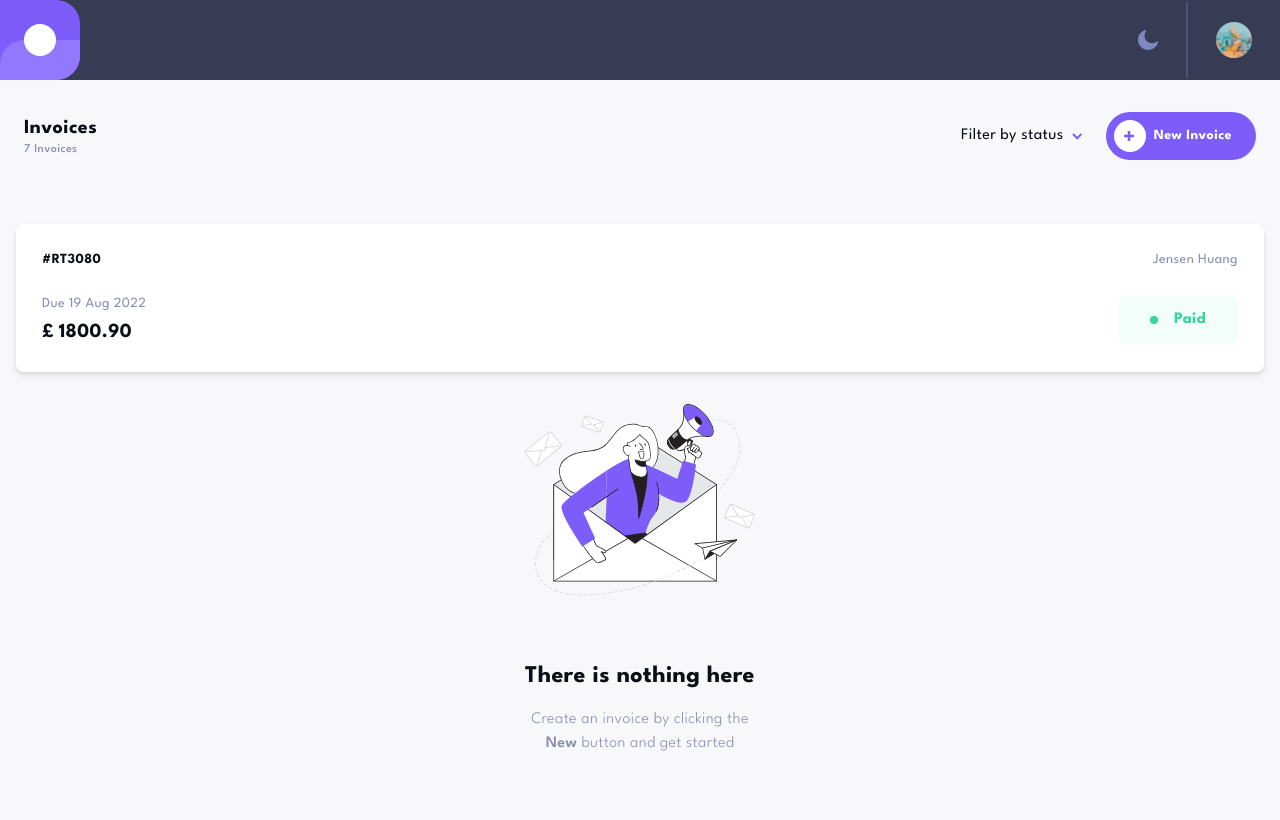
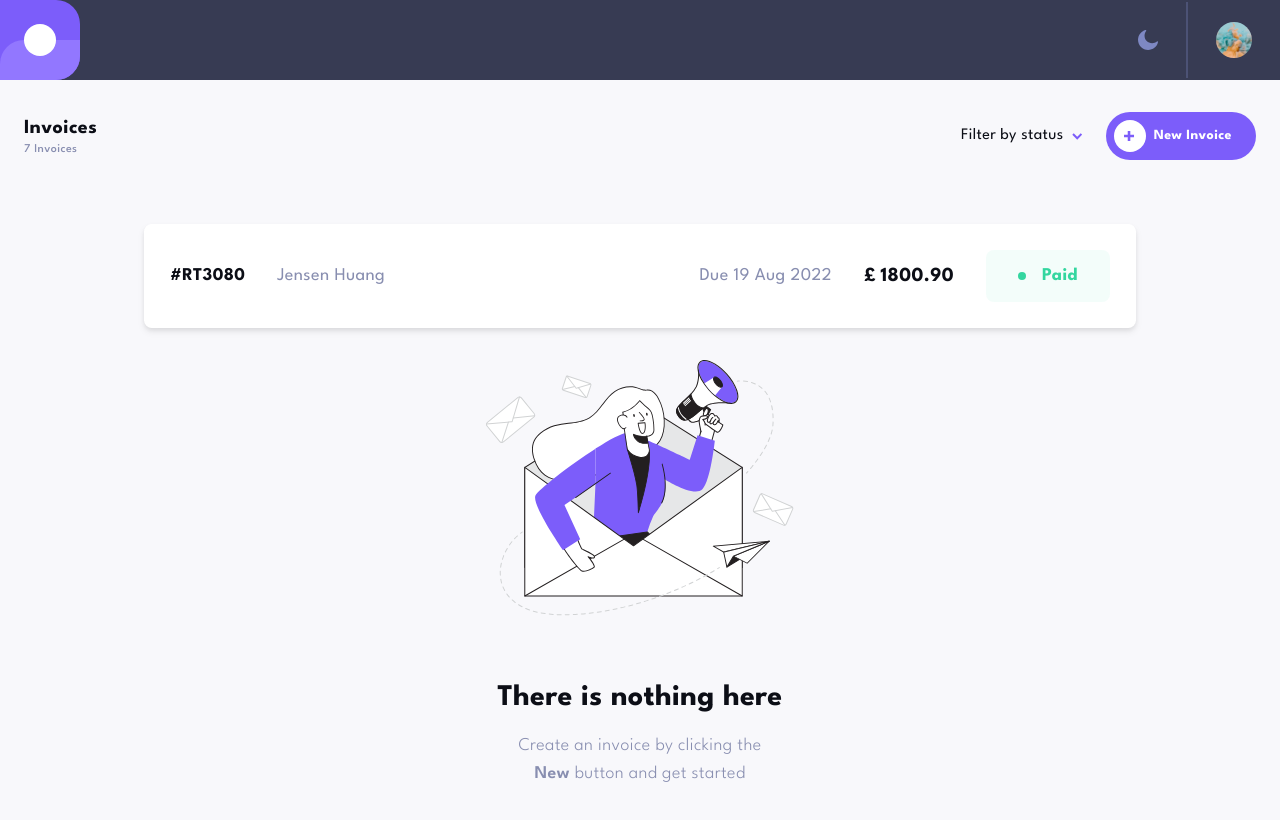
Before and after one commit to arronrees/invoice-app, a Next.js app: page / in a window 1280 px wide. Shown: the top 820 px of the page. Built offline with nearby package versions, Linux system fonts and the light colour scheme.

Commit message:
Invoices responsive added

```diff
--- a/components/invoices/InvoiceGrid.jsx
+++ b/components/invoices/InvoiceGrid.jsx
@@ -3,7 +3,7 @@ import NoInvoices from './NoInvoices';
 
 export default function InvoiceGrid() {
   return (
-    <section className='px-4 py-8'>
+    <section className='px-4 py-8 max-w-5xl mx-auto'>
       <InvoiceItem />
       <NoInvoices />
     </section>
--- a/components/invoices/InvoiceItem.jsx
+++ b/components/invoices/InvoiceItem.jsx
@@ -4,25 +4,38 @@ export default function InvoiceItem() {
   return (
     <article className='mb-6 last-of-type:mb-0'>
       <Link href='/'>
-        <a className='block p-6 bg-white rounded-lg shadow-xs drop-shadow-md transition duration-300 border-2 border-white hover:border-mid-purple hover:drop-shadow-lg focus:ring-2 ring-mid-purple ring-offset-2 focus:outline-none'>
-          <div className='mb-6 flex justify-between items-center'>
-            <h3 className='font-bold text-sm'>#RT3080</h3>
-            <p className='font-normal text-sm text-mid-grey'>Jensen Huang</p>
+        <a className='block p-6 bg-white rounded-lg shadow-xs drop-shadow-md transition duration-300 border-2 border-white hover:ring-2 hover:drop-shadow-lg focus:ring-2 ring-mid-purple ring-offset-2 focus:outline-none w-full md:flex md:justify-between md:items-center'>
+          <div className='mb-6 flex justify-between items-center md:mb-0'>
+            <h3 className='font-bold text-sm md:mr-8 md:text-lg'>#RT3080</h3>
+            <p className='font-normal text-sm text-mid-grey md:text-lg'>
+              Jensen Huang
+            </p>
           </div>
           <div className='flex items-center justify-between'>
-            <div>
-              <p className='font-normal text-sm text-mid-grey mb-1'>
+            <div className='md:flex md:items-center'>
+              <p className='font-normal text-sm text-mid-grey mb-1 md:mb-0 md:text-lg'>
                 Due 19 Aug 2022
               </p>
-              <h4 className='font-bold text-xl'>
+              <h4 className='font-bold text-xl md:mx-8'>
                 <span className='mr-1'>£</span>
                 1800.90
               </h4>
             </div>
-            <div className='flex items-center justify-center py-3 px-8 rounded-lg bg-light-green text-green'>
+            <div className='flex items-center justify-center py-3 px-8 rounded-lg bg-light-green text-green md:text-lg'>
               <span className='bg-green w-2 h-2 rounded-full mr-4'></span>
               <span className='inline-block  font-bold'>Paid</span>
             </div>
+          </div>
+          <div className='hidden'>
+            <svg
+              width='7'
+              height='10'
+              viewBox='0 0 7 10'
+              fill='none'
+              xmlns='http://www.w3.org/2000/svg'
+            >
+              <path d='M1 1L5 5L1 9' stroke='#7C5DFA' strokeWidth='2' />
+            </svg>
           </div>
         </a>
       </Link>
--- a/components/invoices/NoInvoices.jsx
+++ b/components/invoices/NoInvoices.jsx
@@ -3,7 +3,7 @@ import Image from 'next/image';
 export default function NoInvoices() {
   return (
     <div className='p-8 text-center'>
-      <figure className='h-48 mb-16'>
+      <figure className='h-48 mb-16 md:h-64'>
         <Image
           className='object-contain'
           src='/empty.svg'
@@ -11,8 +11,10 @@ export default function NoInvoices() {
           layout='fill'
         />
       </figure>
-      <h2 className='font-bold text-2xl mb-4'>There is nothing here</h2>
-      <p className='text-mid-grey font-light'>
+      <h2 className='font-bold text-2xl mb-4 md:text-3xl'>
+        There is nothing here
+      </h2>
+      <p className='text-mid-grey font-light md:text-lg'>
         Create an invoice by clicking the
         <br />
         <strong className='font-semibold'>New</strong> button and get started
```
